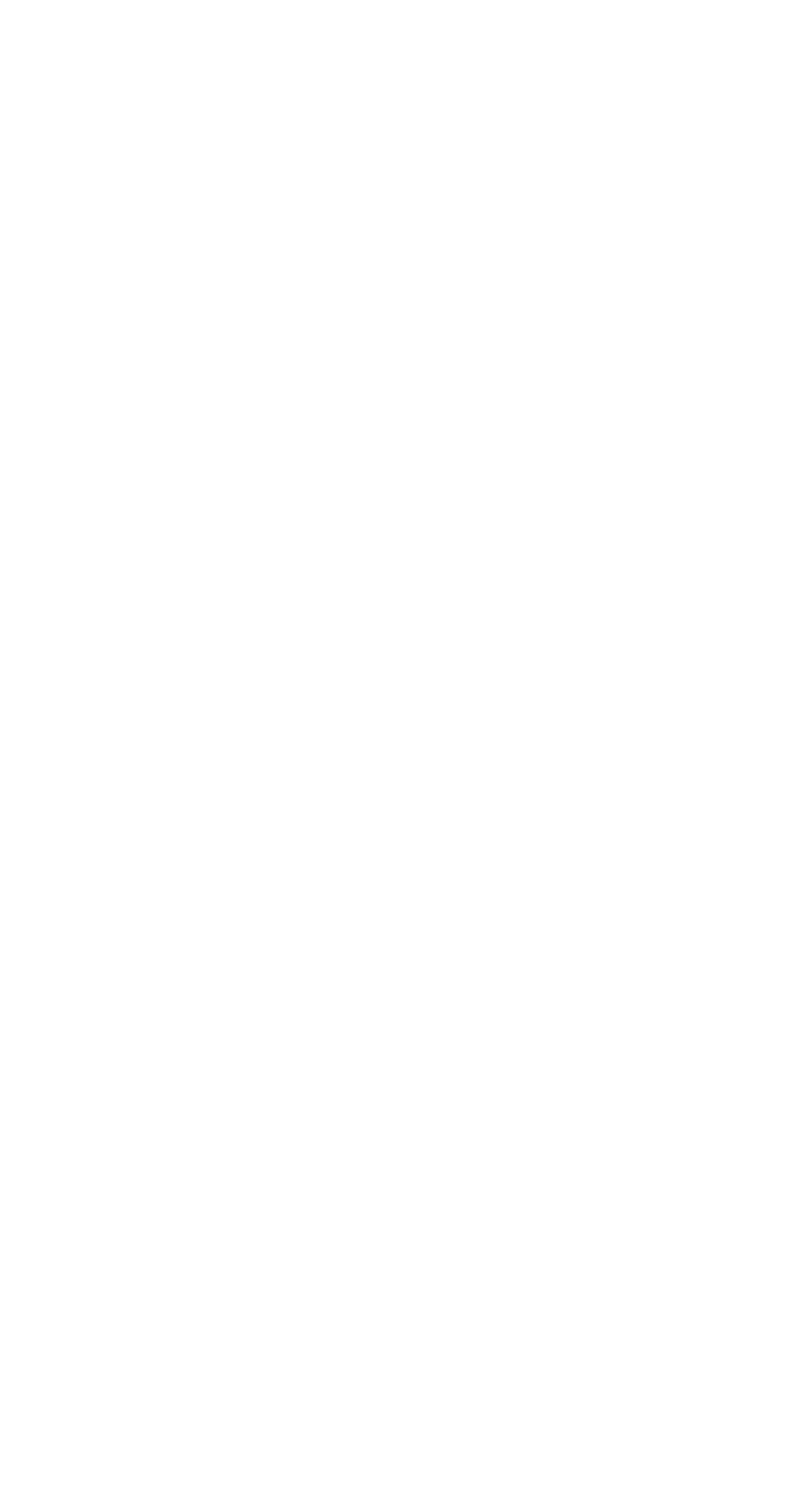
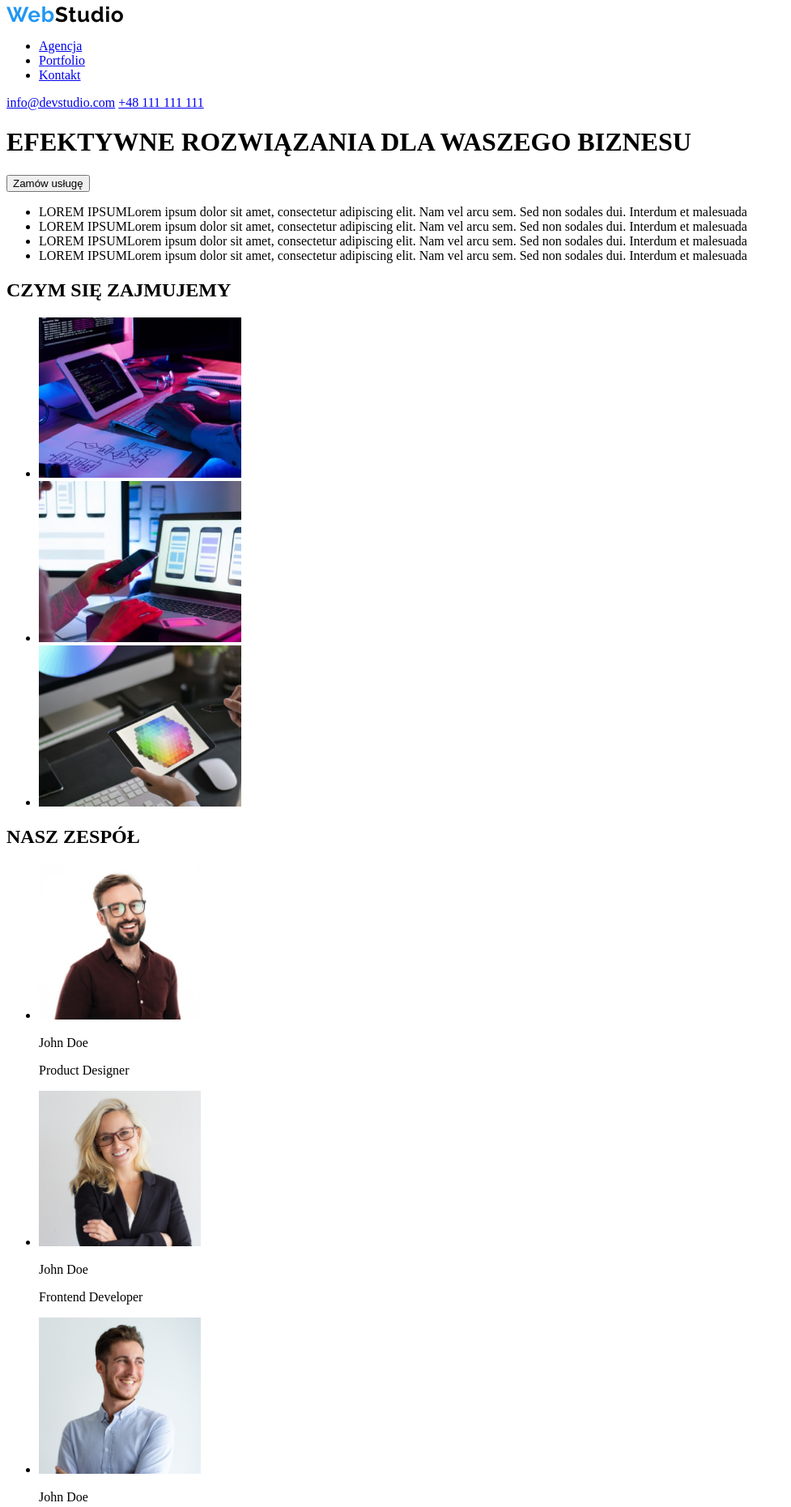
Before and after one commit to kamiltrzmiel/goit-markup-hw-01, a plain HTML site: page index.html in a window 1280 px wide. Shown: the top 1861 px of the page at 81% size, without its empty margins (0-977 px from the left). Before the commit the page ends 800 px from the top, so only its background shows below. Drawn offline with Linux system fonts and the light colour scheme.

Commit message:
gotowy projekt strony 08112022_1931

```diff
--- a/index.html
+++ b/index.html
@@ -1,11 +1,145 @@
 <!DOCTYPE html>
-<html lang="en">
+<html lang="pl">
   <head>
     <title>Studio</title>
     <meta charset="UTF-8" />
     <meta http-equiv="X-UA-Compatible" content="IE=edge" />
     <meta name="viewport" content="width=device-width, initial-scale=1.0" />
-    <meta name="description" content="WebStudio"
+    <meta name="description" content="WebStudio" />
   </head>
-  <body></body>
+
+  <body>
+    <header>
+      <a href="#"
+        ><img
+          src="images/logo_webstudio.png"
+          alt="webstudio logo"
+          width="144"
+          height="20"
+        />
+      </a>
+      <nav>
+        <ul>
+          <li><a href="#">Agencja</a></li>
+          <li><a href="#">Portfolio</a></li>
+          <li><a href="#">Kontakt</a></li>
+        </ul>
+      </nav>
+      <a href="mailto:info@devstudio.com">info@devstudio.com</a>
+      <a href="tel:48111111111">+48 111 111 111</a>
+      <h1>EFEKTYWNE ROZWIĄZANIA DLA WASZEGO BIZNESU</h1>
+      <button type="button">Zamów usługę</button>
+    </header>
+    <main>
+      <!--NASZE ATUTY-->
+      <section>
+        <ul>
+          <li>
+            <span>LOREM IPSUM</span
+            ><span
+              >Lorem ipsum dolor sit amet, consectetur adipiscing elit. Nam vel
+              arcu sem. Sed non sodales dui. Interdum et malesuada</span
+            >
+          </li>
+          <li>
+            <span>LOREM IPSUM</span
+            ><span
+              >Lorem ipsum dolor sit amet, consectetur adipiscing elit. Nam vel
+              arcu sem. Sed non sodales dui. Interdum et malesuada</span
+            >
+          </li>
+          <li>
+            <span>LOREM IPSUM</span
+            ><span
+              >Lorem ipsum dolor sit amet, consectetur adipiscing elit. Nam vel
+              arcu sem. Sed non sodales dui. Interdum et malesuada</span
+            >
+          </li>
+          <li>
+            <span>LOREM IPSUM</span
+            ><span
+              >Lorem ipsum dolor sit amet, consectetur adipiscing elit. Nam vel
+              arcu sem. Sed non sodales dui. Interdum et malesuada</span
+            >
+          </li>
+        </ul>
+      </section>
+      <!--CZYM SIĘ ZAJMUJEMY-->
+      <section>
+        <h2>CZYM SIĘ ZAJMUJEMY</h2>
+        <ul>
+          <li>
+            <img src="images/img1.jpg" alt="coding and typing" width="250" />
+          </li>
+          <li>
+            <img
+              src="images/img2.jpg"
+              alt="smartphone and laptop"
+              width="250"
+            />
+          </li>
+          <li>
+            <img
+              src="images/img3.jpg"
+              alt="tablet with color palete"
+              width="250"
+            />
+          </li>
+        </ul>
+      </section>
+      <!--NASZ ZESPÓŁ-->
+      <section>
+        <h2>NASZ ZESPÓŁ</h2>
+        <ul>
+            <li>
+                <img src="images/john_doe_product_designer.jpg" alt="picture john doe product designer" width="200">
+                    <p>John Doe</p>
+                    <p>Product Designer</p>
+                </img>
+            </li>
+            <li>
+                <img src="images/john_doe_frontend_developer.jpg" alt="picture john doe frontend developer" width="200">
+                    <p>John Doe</p>
+                    <p>Frontend Developer</p>
+                </img>
+            </li>
+            <li>
+                <img src="images/john_doe_marketing.jpg" alt="picture john doe marketing" width="200">
+                    <p>John Doe</p>
+                    <p>Marketing</p>
+                </img>
+            </li>
+            <li>
+                <img src="images/john_doe_ui_designer.jpg" alt="picture john doe ui designer" width="200">
+                    <p>John Doe</p>
+                    <p>UI Designer</p>
+                </img>
+            </li>
+        </ul>
+      </section>
+    </main>
+
+    <footer>
+        <a href="#"
+        ><img
+          src="images/logo_webstudio.png"
+          alt="webstudio logo"
+          width="144"
+          height="20"
+        />
+        <ul>
+            <li>
+                <p>m. Warszawa, Aleje Jerozolimskie 21
+                </p>
+            </li>
+            <li>
+                <p>info@example.com</p>
+            </li>
+            <li>
+                <p>+48 111 111 111</p>
+            </li>
+        </ul>
+
+    </footer>
+  </body>
 </html>
```
Also changed, not shown: images/img1.jpg (added), images/img2.jpg (added), images/img3.jpg (added), images/john_doe_frontend_developer.jpg (added), images/john_doe_marketing.jpg (added), images/john_doe_product_designer.jpg (added), images/john_doe_ui_designer.jpg (added), images/logo_webstudio.png (added).
